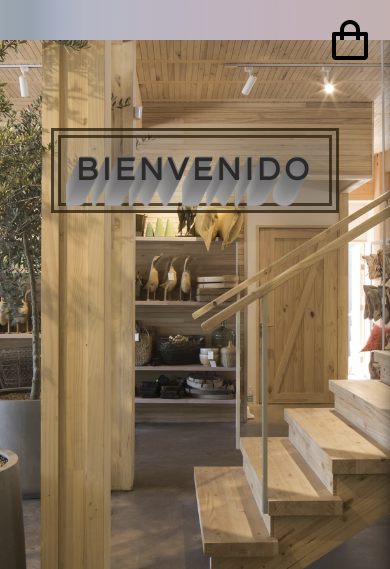
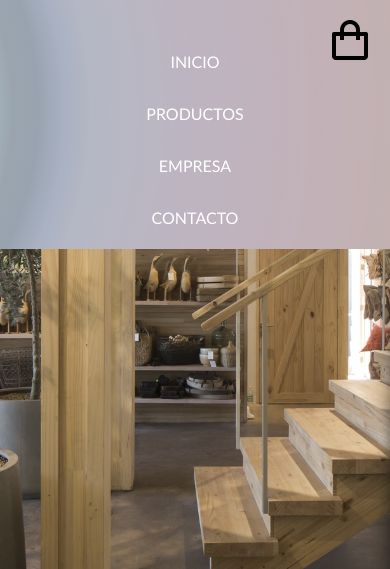
Before and after one commit to Annydrn/pagina_web, a plain HTML site: page index.html in a window 390 px wide. Shown: the top 569 px of the page. Drawn offline with nearby package versions, Linux system fonts and the light colour scheme; a web font is replaced by a local one.

Commit message:
modificacion nav

```diff
--- a/style.css
+++ b/style.css
@@ -215,18 +215,7 @@ box-shadow: 0 1rem 3rem rgba(0, 0, 0, 0.175);
     font-size: 2rem;
 }
 
-.menu nav{
-    position: fixed;
-    top: 0;
-    transform:translateY(-200%) ;
-    background:rgb(211, 150, 150);
-    width: 250px;
-    height: 100vh;
-    padding: 40px;
-    z-index: 1;
-    transition: all 300ms;
 
-}
 
 #btn_menu{
             z-index: 5900;
```
